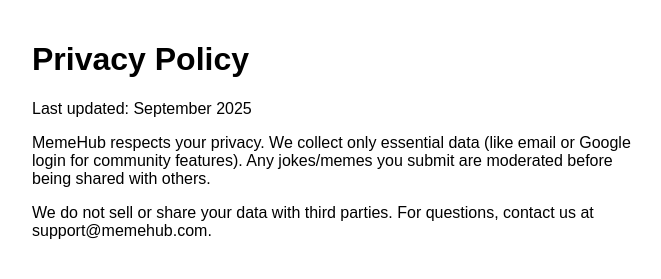
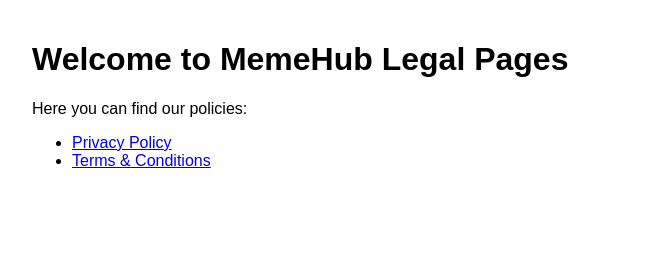
Before and after one commit to Draven448/app-legal, a plain HTML site: page index.html in a window 1280 px wide. Shown: the whole page, without its empty margins (308-969 px from the left). Drawn offline with Linux system fonts and the light colour scheme.

Commit message:
Update index.html

```diff
--- a/index.html
+++ b/index.html
@@ -3,19 +3,14 @@
 <head>
   <meta charset="UTF-8" />
   <meta name="viewport" content="width=device-width, initial-scale=1.0" />
-  <title>Privacy Policy - MemeHub</title>
+  <title>MemeHub Policies</title>
 </head>
 <body style="font-family: Arial, sans-serif; max-width: 600px; margin: auto; padding: 20px;">
-  <h1>Privacy Policy</h1>
-  <p>Last updated: September 2025</p>
-  <p>
-    MemeHub respects your privacy. We collect only essential data
-    (like email or Google login for community features). Any jokes/memes you
-    submit are moderated before being shared with others.
-  </p>
-  <p>
-    We do not sell or share your data with third parties. For questions,
-    contact us at support@memehub.com.
-  </p>
+  <h1>Welcome to MemeHub Legal Pages</h1>
+  <p>Here you can find our policies:</p>
+  <ul>
+    <li><a href="privacy.html">Privacy Policy</a></li>
+    <li><a href="terms.html">Terms & Conditions</a></li>
+  </ul>
 </body>
 </html>
```
